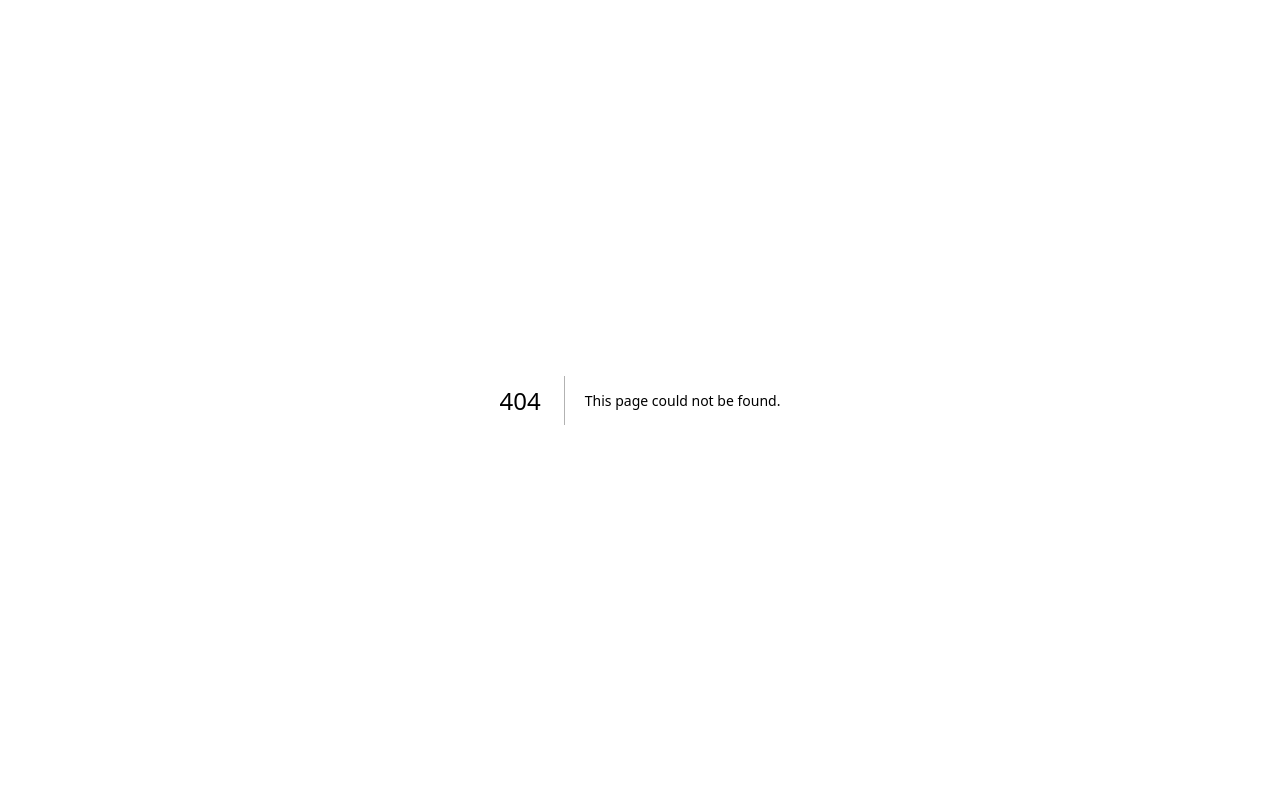
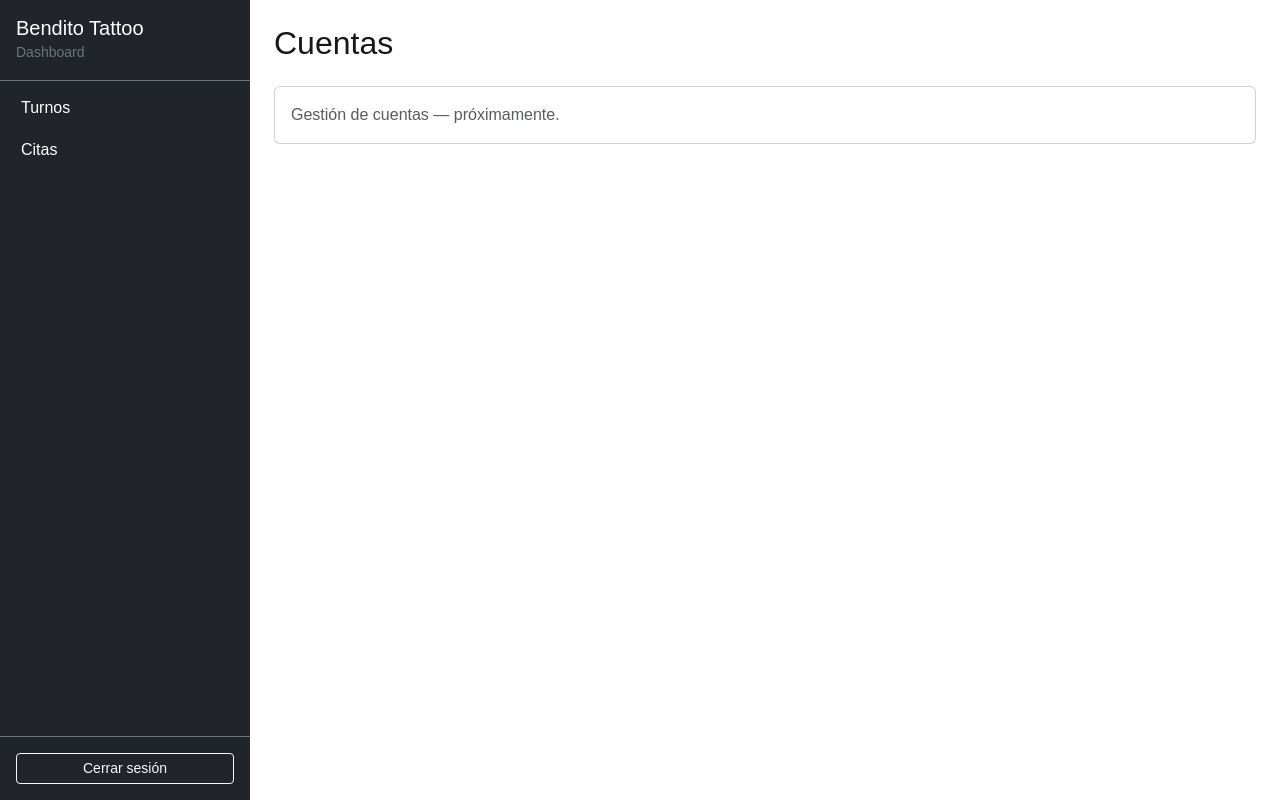
Before and after one commit to testolinp/bendito-tattoo-dashboard, a Next.js app: page /dashboard/cuentas in a window 1280 px wide. Before the commit this address had no page. Built offline with nearby package versions, Linux system fonts and the light colour scheme; no server answers.

Commit message:
Add new pages, pagos and cuentas

```diff
--- /dev/null
+++ b/src/app/dashboard/cuentas/page.tsx
@@ -0,0 +1,14 @@
+"use client";
+
+export default function CuentasPage() {
+  return (
+    <div>
+      <h2 className="mb-4">Cuentas</h2>
+      <div className="card">
+        <div className="card-body">
+          <p className="text-muted mb-0">Gestión de cuentas — próximamente.</p>
+        </div>
+      </div>
+    </div>
+  );
+}
--- /dev/null
+++ b/src/app/dashboard/pagos/page.tsx
@@ -0,0 +1,14 @@
+"use client";
+
+export default function PagosPage() {
+  return (
+    <div>
+      <h2 className="mb-4">Pagos</h2>
+      <div className="card">
+        <div className="card-body">
+          <p className="text-muted mb-0">Gestión de pagos — próximamente.</p>
+        </div>
+      </div>
+    </div>
+  );
+}
--- a/src/components/CitasTable.tsx
+++ b/src/components/CitasTable.tsx
@@ -426,7 +426,7 @@ export default function CitasTable({ appointments, gerentes, tatuadores, jalador
                     </div>
                     <div className="col-md-6">
                       <label className="form-label">Forma de pago</label>
-                      <select name="forma_pago" className="form-select" defaultValue={editing?.forma_pago ?? ""} required>
+                      <select name="forma_pago" className="form-select" defaultValue={editing?.forma_pago ?? ""}>
                         <option value="">Seleccionar</option>
                         <option value="Efectivo">Efectivo</option>
                         <option value="Deposito">Depósito</option>
--- a/src/components/DashboardCards.tsx
+++ b/src/components/DashboardCards.tsx
@@ -7,6 +7,7 @@ import {
   type TurnoRow,
 } from "@/lib/dashboard-actions";
 import { formatDateTime } from "@/lib/datetime-utils";
+import Link from "next/link";
 
 type Period = "day" | "week" | "month";
 
@@ -136,6 +137,9 @@ export default function DashboardCards() {
             ▶
           </button>
         </div>
+        <Link href="/dashboard/pagos" className="btn btn-sm btn-dark ms-auto">
+          Pagos
+        </Link>
       </div>
 
       {stats && (
--- a/src/components/DashboardShell.tsx
+++ b/src/components/DashboardShell.tsx
@@ -12,6 +12,7 @@ const navItems = [
   { label: "Gerentes", href: "/dashboard/gerentes" },
   { label: "Jaladores", href: "/dashboard/jaladores" },
   { label: "Tatuadores", href: "/dashboard/tatuadores" },
+  { label: "Cuentas", href: "/dashboard/cuentas" },
 ];
 
 type Props = {
--- a/src/components/TurnosTable.tsx
+++ b/src/components/TurnosTable.tsx
@@ -171,9 +171,9 @@ export default function TurnosTable({
     setFormPagPesos("");
     setFormPagUsd("");
     setFormPagEur("");
-    setFormPorcTat("");
-    setFormPorcJal("");
-    setFormPorcGer("");
+    setFormPorcTat("40");
+    setFormPorcJal("10");
+    setFormPorcGer("10");
     setModalOpen(true);
   };
 
@@ -464,7 +464,6 @@ export default function TurnosTable({
                             name="forma_pago"
                             className="form-select"
                             defaultValue={editing?.forma_pago ?? ""}
-                            required
                             disabled={!!editing}
                             tabIndex={editing ? -1 : 0}
                             style={editing ? { outline: "none", boxShadow: "none" } : undefined}
@@ -538,7 +537,6 @@ export default function TurnosTable({
                         name="pago_forma_pago"
                         className="form-select"
                         defaultValue={editing?.pago_forma_pago ?? ""}
-                        required
                       >
                         <option value="">Seleccionar</option>
                         <option value="Efectivo">Efectivo</option>
```
Also changed, not shown: 1 other file (tests, documents, lock files or other folders).
